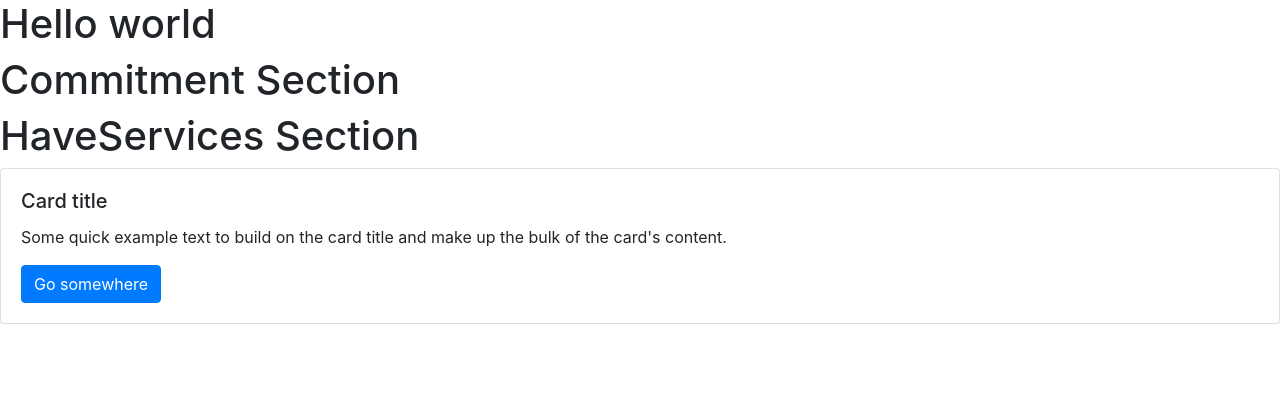
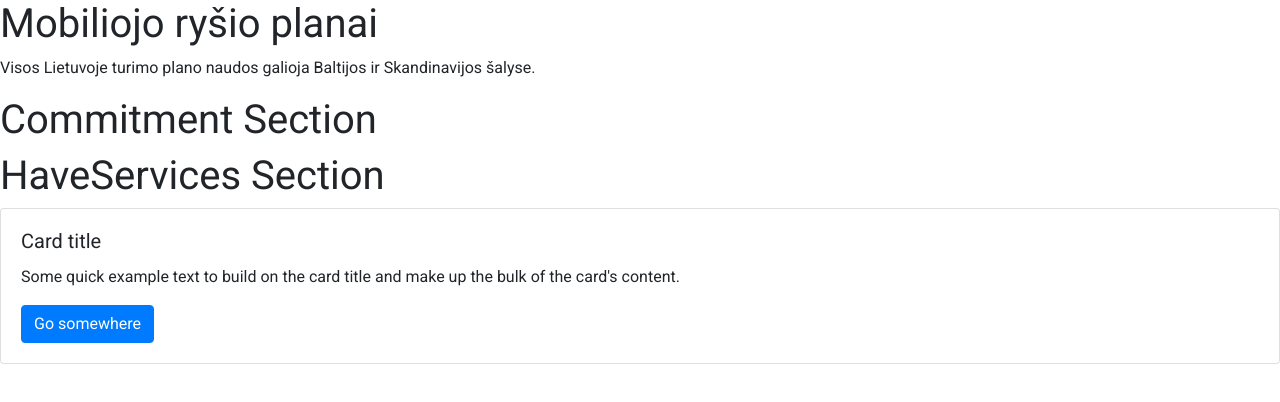
Before and after one commit to EivydasLeo-zz/react-telia, a React (Create React App) app: page / in a window 1280 px wide. Shown: the top 402 px of the page. Built offline with nearby package versions, Linux system fonts and the light colour scheme.

Commit message:
Roboto font

```diff
--- a/src/App.css
+++ b/src/App.css
@@ -1,3 +1,6 @@
+@import url('https://fonts.googleapis.com/css2?family=Roboto&display=swap');
+
 * {
   box-sizing: border-box;
+  font-family: 'Roboto', sans-serif;
 }
--- a/src/App.js
+++ /dev/null
@@ -1,19 +0,0 @@
-import './App.css';
-import Commitment from './components/commitment';
-import HaveServices from './components/haveServices';
-import MobilePlan from './components/mobilePlan';
-
-function App() {
-  return (
-    <div className="App">
-      <main>
-        <h1>Hello world</h1>
-        <Commitment />
-        <HaveServices />
-        <MobilePlan />
-      </main>
-    </div>
-  );
-}
-
-export default App;
```
